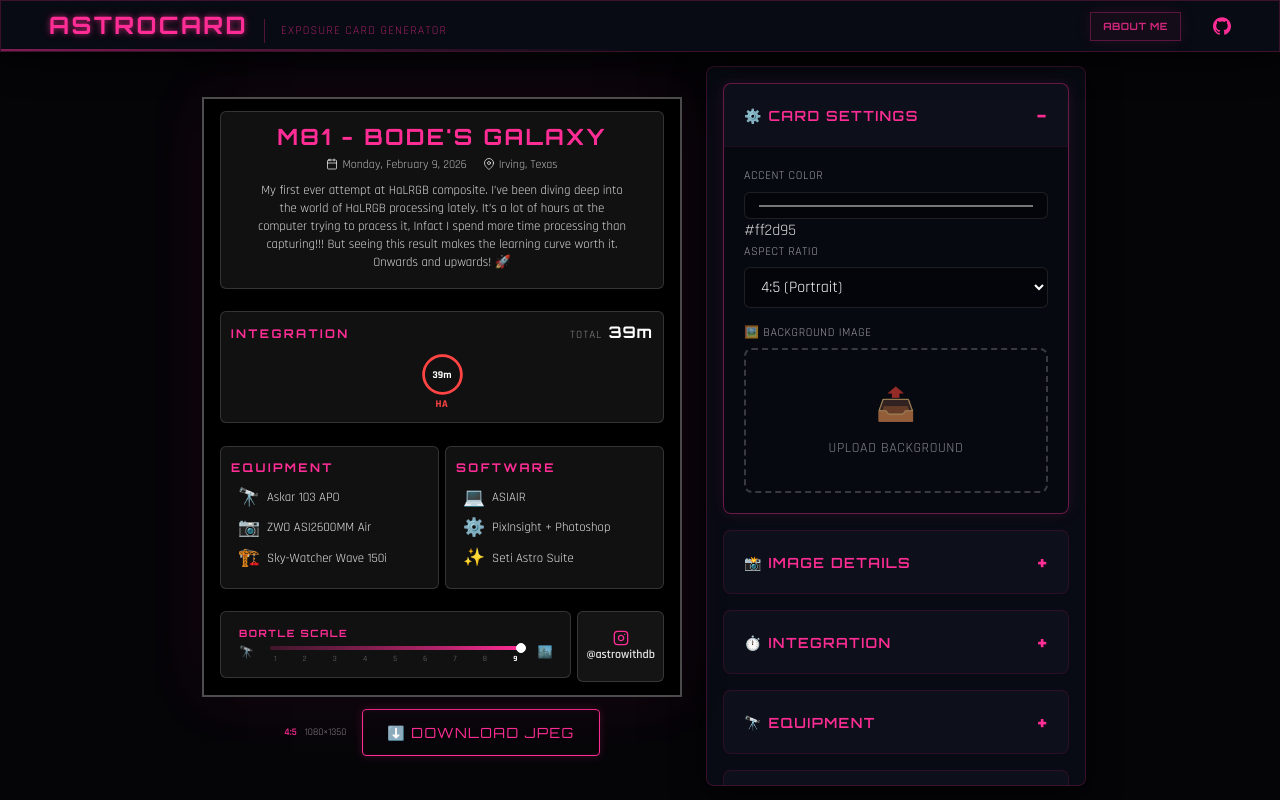
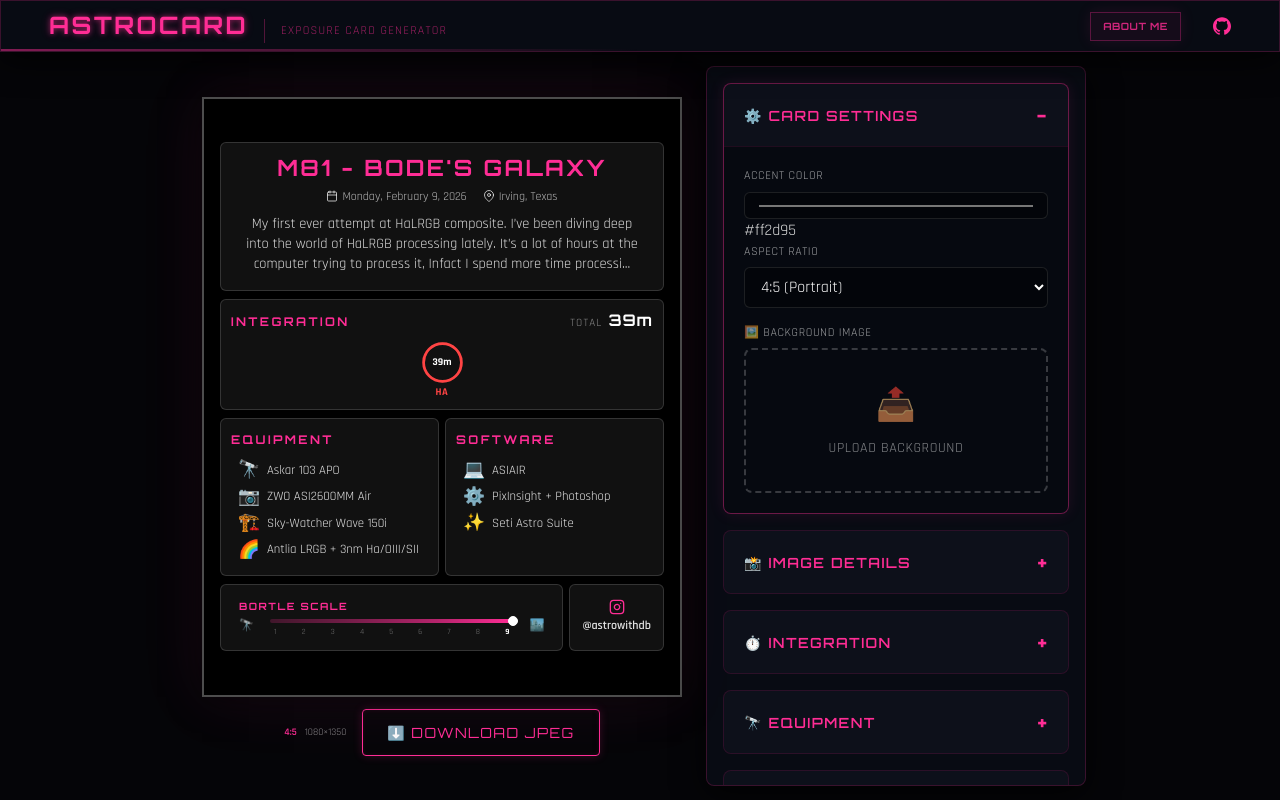
Before and after one commit to sidthesloth92/db-astro-suite, an Angular app in the folder tools/astrocard/: page / in a window 1280 px wide. Built offline with nearby package versions, Linux system fonts and the light colour scheme.

Commit message:
feat: Refactor card preview layout for improved readability and spacing, truncate long descriptions, and add filters to equipment data.

```diff
--- a/tools/astrocard/src/app/app.ts
+++ b/tools/astrocard/src/app/app.ts
@@ -30,6 +30,7 @@ export class App {
       { icon: '🔭', label: 'Telescope', value: 'Askar 103 APO' },
       { icon: '📷', label: 'Camera', value: 'ZWO ASI2600MM Air' },
       { icon: '🏗️', label: 'Mount', value: 'Sky-Watcher Wave 150i' },
+      { icon: '🌈', label: 'Filters', value: 'Antlia LRGB + 3nm Ha/OIII/SII' },
     ],
     software: [
       { icon: '💻', name: 'ASIAIR' },
--- a/tools/astrocard/src/app/components/card-preview/card-preview.css
+++ b/tools/astrocard/src/app/components/card-preview/card-preview.css
@@ -59,17 +59,17 @@
   height: 100%;
   display: flex;
   flex-direction: column;
-  justify-content: space-between; /* More stable than space-evenly for html2canvas */
-  padding: 0.75rem 1rem; /* Balanced padding */
+  justify-content: center; /* Push extra space to top/bottom */
+  gap: 0.5rem; /* Consistent spacing between all sections */
+  padding: 1rem;
 }
 
 /* Sections */
 .card-section {
-  background: rgba(20, 20, 20, 0.85); /* Solid-ish fallback for capture */
+  background: rgba(20, 20, 20, 0.85);
   border: 1px solid rgba(255, 255, 255, 0.15);
   border-radius: 6px;
   padding: 0.75rem 0.625rem;
-  margin-bottom: 0.25rem;
 }
 
 .section-header {
@@ -117,10 +117,10 @@
 
 .card-description {
   margin-top: 0.5rem;
-  font-size: 0.8rem; /* Increased from 0.7rem */
+  font-size: 0.9rem; /* Increased for better readability */
   line-height: 1.4;
   color: rgba(255, 255, 255, 0.85);
-  max-width: 90%;
+  max-width: 95%;
   margin-left: auto;
   margin-right: auto;
   padding-bottom: 0.25rem; /* Prevent clipping */
@@ -175,7 +175,6 @@
   margin-bottom: 0;
 }
 
-/* Two Column Layout */
 .two-column {
   display: flex;
   gap: 0.375rem;
@@ -202,7 +201,7 @@
   font-size: 0.75rem;
   text-align: left;
   width: 100%;
-  margin-bottom: 0.25rem; /* Explicit margin instead of gap */
+  margin-bottom: 0; /* Margin removed for maximum compactness */
 }
 
 .item-icon {
@@ -228,25 +227,28 @@
 .bottom-row {
   display: flex;
   gap: 0.375rem;
+  align-items: stretch;
 }
 
-.bottom-row .card-section {
+.bottom-row .card-section:first-child {
   flex: 1;
   min-width: 0;
 }
 
-/* Author */
-.author {
+.author-section {
+  flex: 0 0 auto;
   display: flex;
-  flex-direction: column; /* Vertical layout */
   align-items: center;
   justify-content: center;
-  gap: 0; /* Removed gap */
-  padding: 0.5rem; /* More balanced padding */
-  background: rgba(255, 255, 255, 0.08);
-  backdrop-filter: blur(0px);
-  border: 1px solid rgba(255, 255, 255, 0.15);
-  border-radius: 6px;
+  padding: 0.5rem 0.75rem; /* Ensure horizontal breathing room */
+}
+
+.author-content {
+  display: flex;
+  flex-direction: column;
+  align-items: center;
+  justify-content: center;
+  gap: 0.125rem;
 }
 
 .author-icon {
--- a/tools/astrocard/src/app/components/card-preview/card-preview.html
+++ b/tools/astrocard/src/app/components/card-preview/card-preview.html
@@ -56,7 +56,13 @@
           </span>
         </div>
         @if (data.description) {
-          <div class="card-description">{{ data.description }}</div>
+          <div class="card-description">
+            {{
+              data.description.length > 200
+                ? (data.description | slice: 0 : 200) + '...'
+                : data.description
+            }}
+          </div>
         }
       </section>
 
@@ -118,7 +124,8 @@
           ></ac-bortle-scale>
         </section>
 
-        <div class="author">
+        <section class="card-section author-section">
+          <div class="author-content">
             <svg
               class="author-icon"
               viewBox="0 0 24 24"
@@ -134,6 +141,7 @@
             </svg>
             <span class="author-handle">{{ data.author }}</span>
           </div>
+        </section>
       </div>
     </div>
   </div>
```
Lines whose indentation alone changed are shown as unchanged.
